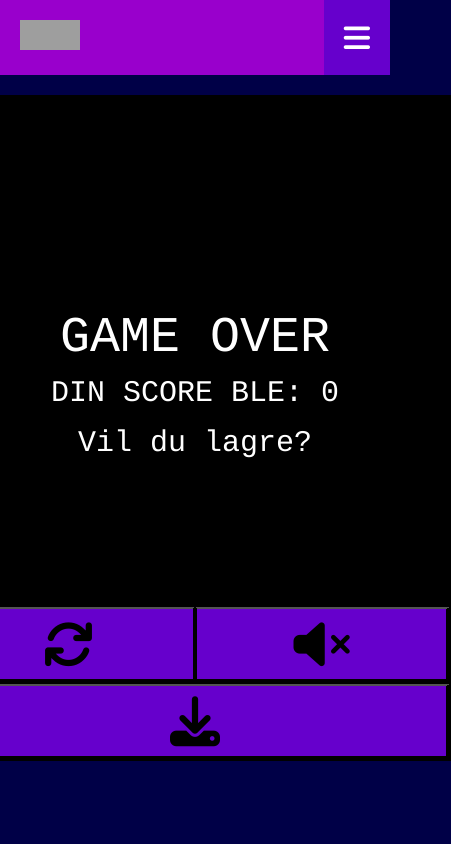
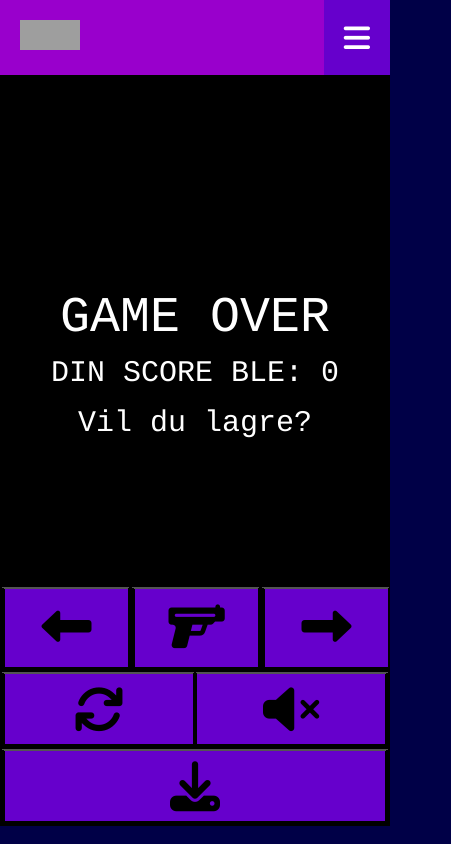
Before and after one commit to Plunderu/Innlevering_v23, a plain HTML site: page nettsider/spill.html in a window 390 px wide. Both pictures are taken after a click on the button 67 px from the left and 645 px from the top of the page. Shown: the whole page, 451 px wide, since content can reach past the window. Drawn offline with Linux system fonts and the light colour scheme; grey boxes are pictures that could not be loaded.

Commit message:
MObilkompatibilitet

```diff
--- a/nettsider/spill.html
+++ b/nettsider/spill.html
@@ -25,6 +25,12 @@
     </div>
         <canvas id="brett"></canvas>
 
+    <div id="kontroller" class="gjem">
+        <button id="venstre"><i class="fa-solid fa-left-long"></i></button>
+        <button id="skyt"><i class="fa-solid fa-gun"></i></button>
+        <button id="hoyre"><i class="fa-solid fa-right-long"></i></button>
+
+    </div>
     <div id="knapper">
 <!--         <button id="start" class="vis" aria-label="startknapp"><i class="fa-solid fa-play"></i></button> -->
         <button id="restart" class="gjem"><i class="fa-solid fa-arrows-rotate"></i></button>
--- a/script/scriptSpill.js
+++ b/script/scriptSpill.js
@@ -20,6 +20,12 @@ let inputEl = document.querySelector("#input")
 let navnEl = document.querySelector("#navn")
 let leggTilBtn = document.querySelector("#leggTil")
 
+//DOm for mobilspill
+let kontrollBtns = document.querySelector("#kontroller")
+let hoyreBtn = document.querySelector("#hoyre")
+let venstreBtn = document.querySelector("#venstre")
+let skytBtn = document.querySelector("#skyt")
+
 
 // Lager objekt for forsvar
 let forsvar = {
@@ -33,17 +39,17 @@ let forsvar = {
 
 // blokk1
 let blokk1 = {
-    x : 3*feltStr,
+    x : brettBredde/5.33,
     y : brettHoyde/2,
-    bredde : feltStr*3,
-    hoyde : feltStr,
+    bredde : brettBredde/5.3,
+    hoyde : brettHoyde/16,
 }
 
 let blokk2 = {
-    x : brettBredde - 6*feltStr,
+    x : brettBredde/1.6,
     y : brettHoyde/2,
-    bredde : feltStr*3,
-    hoyde : feltStr,
+    bredde: brettBredde/5.3 ,
+    hoyde : brettHoyde/16,
 }
 
 let odelagt = false //Variabel som sjekker om blokkene treffes av angrep
@@ -106,10 +112,19 @@ function lagAngrep(){
 
 
 function gameStart(){
-    console.log("start")
     brett = document.getElementById("brett");
+
+    if(window.innerWidth<=brettBredde){
+        brettBredde = window.innerWidth
+        kontrollBtns.classList.remove("gjem")
+        kontrollBtns.classList.add("vis")
+        hoyreBtn.addEventListener("click",flyttForsvarHoyre)
+        venstreBtn.addEventListener("click",flyttForsvarVenstre)
+        skytBtn.addEventListener("click", skytMobil)
+    }
     brett.width = brettBredde;
     brett.height = brettHoyde;
+
     context = brett.getContext("2d"); //Dette brukes for å tegne på brettet
 
     //Setter bildet til forsvar
@@ -155,18 +170,6 @@ setInterval(angrepSkudd,500) // skjer en gang i sekundet
 // Lager en uendelig loop med oppateringer (animasjon)
 function oppdater(){
 
-    // for å vise at den kjøres hele tiden
-    // console.log("oppdateres")
-/*     if(!gameOver){
-    requestAnimationFrame(oppdater)
-    }
-
-    else{
-        requestAnimationFrame(ferdig)
-    } */
-
-
-
     context.clearRect(0,0,brett.width, brett.height) // Klarerer lerretet for hver gang
 
         // Tegner blokk så lenge de ikke er truffet av angrep
@@ -175,7 +178,7 @@ function oppdater(){
         if(angriperDreptArr.length >=5){
             context.fillStyle = "white"
             context.font = "16px courier"
-            context.fillText("Press Enter", 395, 492)
+            context.fillText("Press Enter", brettBredde - 117, brettHoyde-20)
         }
 
 
@@ -249,6 +252,7 @@ function oppdater(){
             for(let i = 0; i< skuddArr.length; i++){
                 let skudd = skuddArr[i]
                 if(!odelagt && kollisjon(skudd,blokk1) || !odelagt && kollisjon(skudd,blokk2)){
+                    console.log(i)
                     skudd.v *= -1
                 }
                 if(skudd.y > brettHoyde){ //Dersom skuddet truffet blokkade ikke treffer forsvarer resettes skuddv
@@ -281,17 +285,17 @@ function oppdater(){
                          if(volum){
                             treffLyd.play()
                          }
-                         console.log("treff")
                      }
                  }
                  for(let i = 0; i< bombeArr.length; i++){
                      let bombe = bombeArr[i]
                      if(!odelagt && kollisjon(bombe,blokk1) || !odelagt && kollisjon(bombe,blokk2)){
-                         bombe.v *= -1
+                        console.log("bombe")
+                         bombeV *= -1
                      }
                      if(bombe.y > brettHoyde){ //Dersom skuddet truffet blokkade ikke treffer forsvarer resettes skuddv
                          bombe.brukt = true
-                         bombe.v *= -1
+                         bombeV *= -1
                      }
                      if(kollisjon(bombe,forsvar) && bombe.v>0){
                          bombe.brukt = true // Fjerner skuddet etter kollisjon
@@ -399,13 +403,28 @@ function oppdater(){
 
 // funksjon som flytter forsvaret
 function flyttForsvar(e){
-    if(e.code == "ArrowLeft" && forsvar.x - forsvar.v >= 0){
+    if(e.code == "ArrowLeft" && forsvar.x - forsvar.v >= 0 || venstreBtn.clicked && forsvar.x - forsvar.v >= 0){
         forsvar.x  -= forsvar.v
 
     }
     else if(e.code == "ArrowRight" && forsvar.x + forsvar.v + forsvar.bredde <= brett.width){
         forsvar.x = forsvar.x + forsvar.v
     }
+}
+
+function flyttForsvarVenstre(){
+    if( forsvar.x - forsvar.v >= 0){
+        forsvar.x  -= forsvar.v
+    }
+}
+function flyttForsvarHoyre(){
+    if(forsvar.x + forsvar.v + forsvar.bredde <= brett.width){
+        forsvar.x = forsvar.x + forsvar.v
+    }
+}
+
+function sjekk(e){
+    console.log(e.location)
 }
 
 
@@ -432,8 +451,6 @@ function skyt(e){
         skuddArr.push(skudd)
     }
 
-
-
     if(e.code == "Enter" && angriperDreptArr.length >= 5){
             let bombe = {
                 x : forsvar.x + forsvar.bredde*15/32, //hvorfor
@@ -447,7 +464,24 @@ function skyt(e){
             angriperDreptArr = []
         }
     }
+    function skytMobil(){
+        let skudd ={
+            x : forsvar.x + forsvar.bredde*15/32, //hvorfor
+            y : forsvar.y,
+            v : skuddV,
+            bredde : feltStr/8,
+            hoyde : feltStr/2,
+            brukt : false // sjekker om kula treffer angrep
+        }
+        let skytLyd = new Audio("/lyder/pew.mp3")
+        if(volum){
+            skytLyd.play()
+        }
 
+
+        skuddArr.push(skudd)
+
+}
 function angrepSkudd(){
         let tilfeldig = Math.floor(Math.random()*angrepArr.length)
         let angriperSkudd ={
@@ -517,6 +551,8 @@ function lagre(){
     inputEl.classList.add("vis")
     leggTilBtn.classList.remove("gjem")
     leggTilBtn.classList.add("vis")
+    brett.style.marginTop = "2.5%"
+
 }
 
 
--- a/style/styleNav.css
+++ b/style/styleNav.css
@@ -30,6 +30,7 @@ body {
 .nav a{
     display: flex;
     align-items: center;
+
 }
 
 .navbar a {
@@ -53,8 +54,10 @@ body {
     cursor: pointer;
 }
 
-.nav.show {
+ .nav.show {
     display: flex;
+    align-items: center;
+
 }
 
 .navbar a:hover {
--- a/style/stylesSpill.css
+++ b/style/stylesSpill.css
@@ -17,6 +17,45 @@ body{
     margin-top: 5%;
     background-color: black;
 
+}
+
+#kontroller{
+    display: flex;
+    width: 100%;
+}
+
+#hoyre{
+    font-size: 50px;
+    width: 50%;
+    padding: 10px;
+    justify-content: center;
+    align-items: center;
+    border-bottom: 5px solid black;
+    border-right: 2.5px solid black;
+    border-left: 5px solid black;
+    background-color: #6600cc;
+}
+#venstre{
+    font-size: 50px;
+    width: 50%;
+    padding: 10px;
+    justify-content: center;
+    align-items: center;
+    border-bottom: 5px solid black;
+    border-right: 2.5px solid black;
+    border-left: 5px solid black;
+    background-color: #6600cc;
+}
+#skyt{
+    font-size: 50px;
+    width: 50%;
+    padding: 10px;
+    justify-content: center;
+    align-items: center;
+    border-bottom: 5px solid black;
+    border-right: 2.5px solid black;
+    border-left: 5px solid black;
+    background-color: #6600cc;
 }
 
  #knapper{
@@ -125,3 +164,16 @@ body{
 .gjem{
     display: none;
 }
+
+@media(max-width: 512px){
+    /* endrer grid til å være på to kolonner */
+    #brett{
+        margin-top: 0%;
+    }
+    #knapper{
+        width: 100% ;
+    }
+    #lagre{
+        width: 100%;
+    }
+}
```
